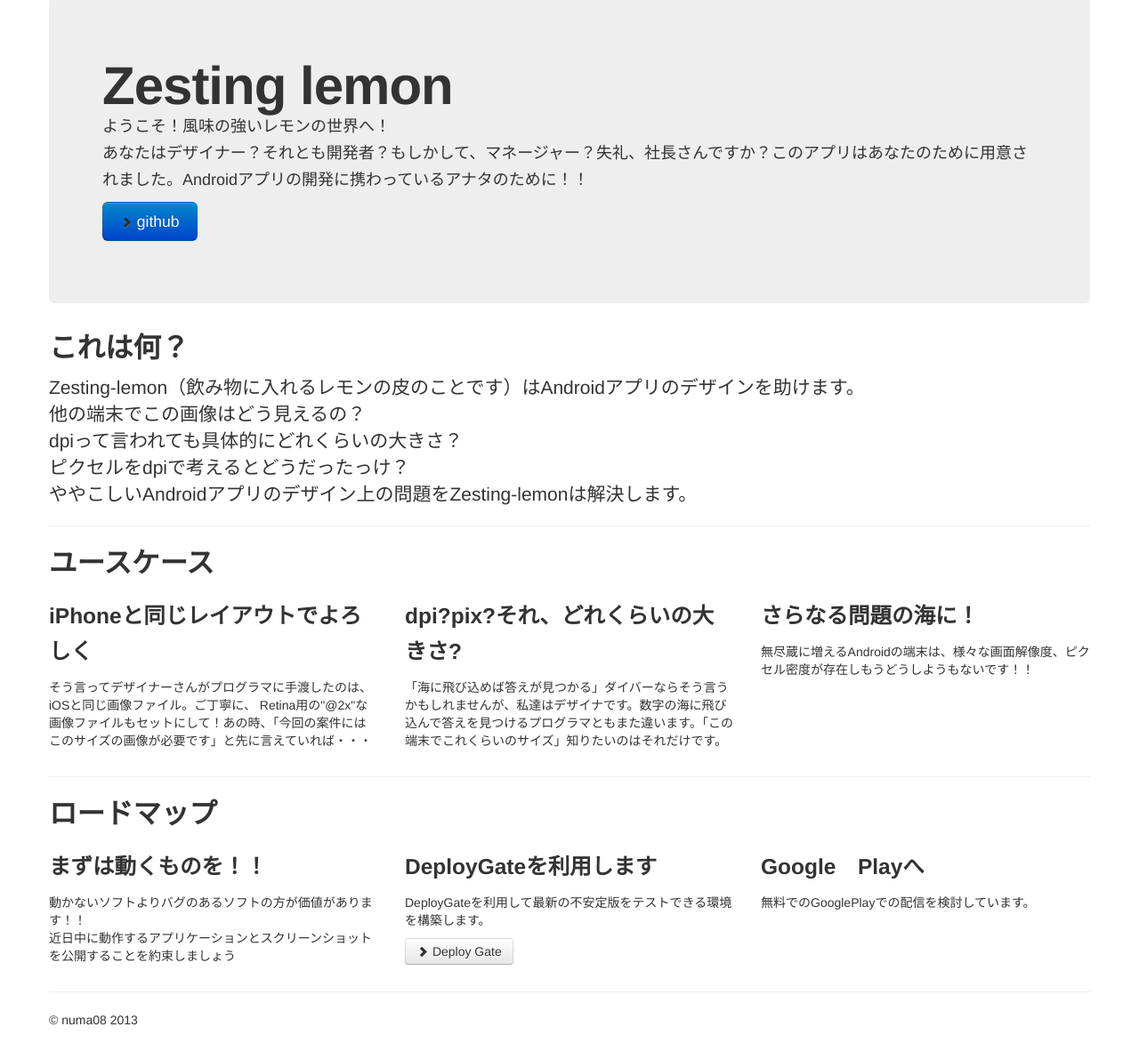
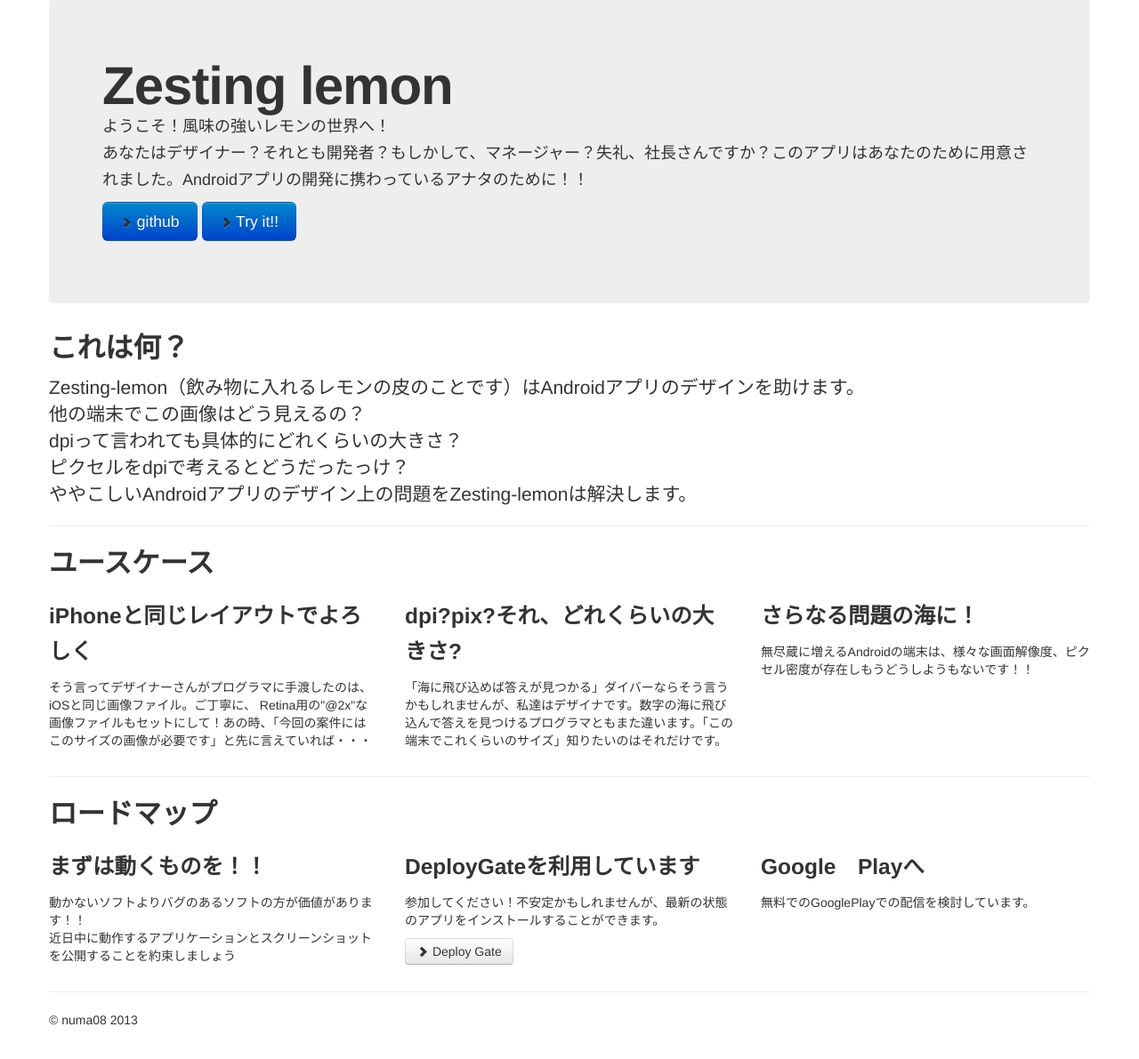
Before and after one commit to numa08/Zesting-lemon, a plain HTML site: page index.html in a window 1280 px wide. Shown: the part 63-1254 px from the top of the page at 89% size. Drawn offline with nearby package versions, Linux system fonts and the light colour scheme.

Commit message:
ページ更新 デプロイゲートにつながる

```diff
--- a/index.html
+++ b/index.html
@@ -43,8 +43,9 @@
                             <li class="active"><a href="#">Home</a></li>
                             <li><a href="404.html">About</a></li>
                             <li><a href="https://github.com/numa08/Zesting-lemon">Github</a></li>
+                            <li><a href="https://dply.me/6spunb">Deplo Gate</a></li>
                         </ul>
-                    </div><!--/.nav-collapse -->
+                    </div>
                 </div>
             </div>
         </div>
@@ -59,6 +60,10 @@
                     <a class="btn btn-primary btn-large" href="https://github.com/numa08/Zesting-lemon">
                         <i class="icon-chevron-right"></i>
                          github
+                    </a>
+                    <a href="https://dply.me/6spunb" class="btn btn-primary btn-large">
+                        <i class="icon-chevron-right"></i>
+                        Try it!!
                     </a>
                 </p>
             </div>
@@ -93,9 +98,9 @@
                     <p>動かないソフトよりバグのあるソフトの方が価値があります！！<br>近日中に動作するアプリケーションとスクリーンショットを公開することを約束しましょう</p>
                 </div>
                 <div class="span4">
-                    <h3>DeployGateを利用します</h3>
-                    <p>DeployGateを利用して最新の不安定版をテストできる環境を構築します。</p>
-                    <a href="https://deploygate.com/" class="btn">
+                    <h3>DeployGateを利用しています</h3>
+                    <p>参加してください！不安定かもしれませんが、最新の状態のアプリをインストールすることができます。</p>
+                    <a href="https://dply.me/6spunb" class="btn">
                         <i class="icon-chevron-right"></i>
                          Deploy Gate
                     </a>
```
